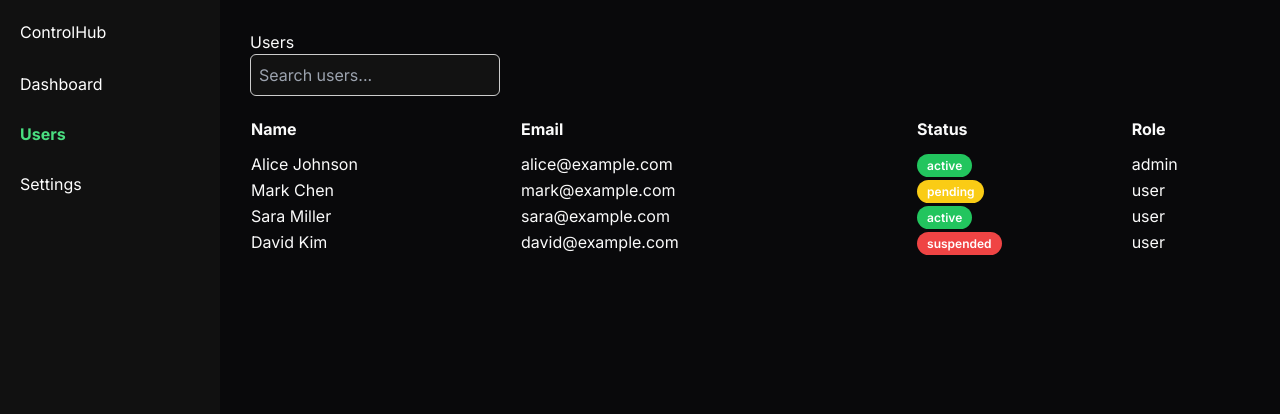
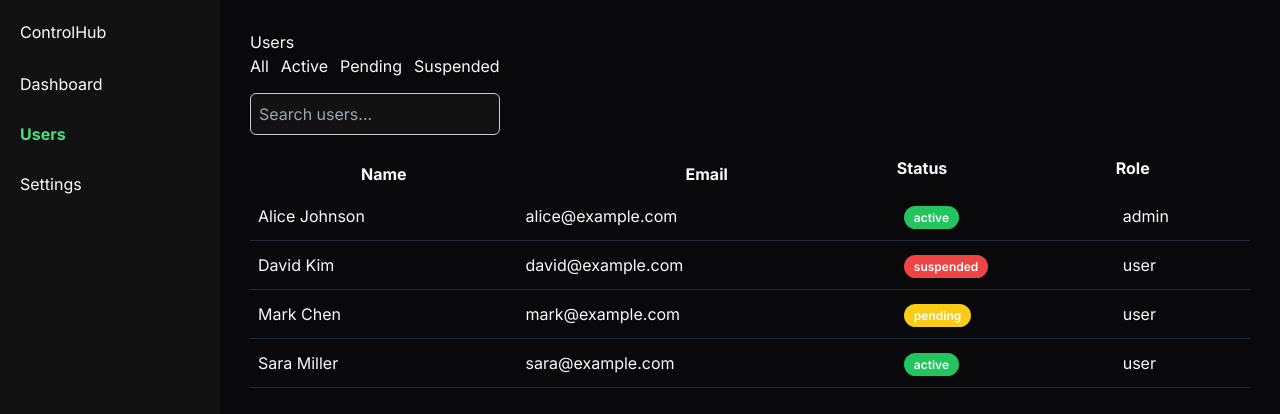
Before and after one commit to Amis883/hoda-portfolio, a Next.js app: page /admin/users in a window 1280 px wide. Shown: the top 414 px of the page. Built offline with nearby package versions, Linux system fonts and the light colour scheme.

Commit message:
feat: add status filtering and sorting functionality to users table

```diff
--- a/app/admin/users/UsersTable.tsx
+++ b/app/admin/users/UsersTable.tsx
@@ -2,15 +2,42 @@
 import { useState } from "react";
 import { users } from "@/data/users";
 import StatusBadge from "@/components/ui/StatusBadge";
+type SortField = "name" | "email";
 export default function UsersTable() {
+  //Search
   const [search, setSearch] = useState("");
-  const filteredUsers = users.filter(
-    (user) =>
+  const [statusFilter, setStatusFilter] = useState("all");
+
+  //Sort
+
+  const [sortField, setSortField] = useState<"name" | "email">("name");
+  const [sortDirection, setSortDirection] = useState<"asc" | "desc">("asc");
+  const filteredUsers = users.filter((user) => {
+    const matchesSearch =
       user.name.toLowerCase().includes(search.toLowerCase()) ||
-      user.email.toLowerCase().includes(search.toLowerCase()),
-  );
+      user.email.toLowerCase().includes(search.toLowerCase());
+
+    const matchesStatus =
+      statusFilter === "all" || user.status === statusFilter;
+
+    return matchesSearch && matchesStatus;
+  });
+
+  const sortedUsers = [...filteredUsers].sort((a, b) => {
+    const valueA = a[sortField];
+    const valueB = b[sortField];
+    if (valueA < valueB) return sortDirection === "asc" ? -1 : 1;
+    if (valueA > valueB) return sortDirection === "asc" ? 1 : -1;
+    return 0;
+  });
   return (
     <div>
+      <div style={{ marginBottom: "15px", display: "flex", gap: "12px" }}>
+        <button onClick={() => setStatusFilter("all")}>All</button>
+        <button onClick={() => setStatusFilter("active")}>Active</button>
+        <button onClick={() => setStatusFilter("pending")}>Pending</button>
+        <button onClick={() => setStatusFilter("suspended")}>Suspended</button>
+      </div>
       <input
         type="text"
         placeholder="Search users..."
@@ -27,22 +54,50 @@ export default function UsersTable() {
       <table style={{ width: "100%", borderCollapse: "collapse" }}>
         <thead>
           <tr>
-            <th style={{ textAlign: "left", paddingBottom: "10px" }}>Name</th>
-            <th style={{ textAlign: "left", paddingBottom: "10px" }}>Email</th>
-            <th style={{ textAlign: "left", paddingBottom: "10px" }}>Status</th>
-            <th style={{ textAlign: "left", paddingBottom: "10px" }}>Role</th>
+            <th
+              // style={{ textAlign: "left", paddingBottom: "12px" }}
+              style={{ cursor: "pointer" }}
+              onClick={() => {
+                setSortField("name");
+                setSortDirection(sortDirection === "asc" ? "desc" : "asc");
+              }}
+            >
+              Name
+            </th>
+            <th
+              // style={{ textAlign: "left", paddingBottom: "12px" }}
+              style={{ cursor: "pointer" }}
+              onClick={() => {
+                setSortField("email");
+                setSortDirection(sortDirection === "asc" ? "desc" : "asc");
+              }}
+            >
+              Email
+            </th>
+            <th style={{ textAlign: "left", paddingBottom: "12px" }}>Status</th>
+            <th style={{ textAlign: "left", paddingBottom: "12px" }}>Role</th>
           </tr>
         </thead>
 
         <tbody>
-          {filteredUsers.map((user) => (
-            <tr key={user.id}>
-              <td>{user.name}</td>
-              <td>{user.email}</td>
-              <td>
+          {sortedUsers.map((user) => (
+            <tr
+              key={user.id}
+              style={{
+                borderBottom: "1px solid #1f2937",
+                transition: "background 0.2s",
+              }}
+              onMouseEnter={(e) => (e.currentTarget.style.background = "#111")}
+              onMouseLeave={(e) =>
+                (e.currentTarget.style.background = "transparent")
+              }
+            >
+              <td style={{ padding: "12px 8px" }}>{user.name}</td>
+              <td style={{ padding: "12px 8px" }}>{user.email}</td>
+              <td style={{ padding: "12px 8px" }}>
                 <StatusBadge status={user.status as "active" | "suspended"} />
               </td>
-              <td>{user.role}</td>
+              <td style={{ padding: "12px 8px" }}>{user.role}</td>
             </tr>
           ))}
         </tbody>
```
